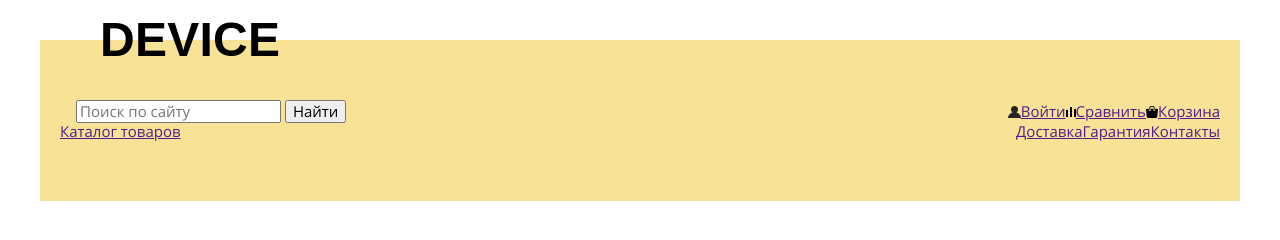
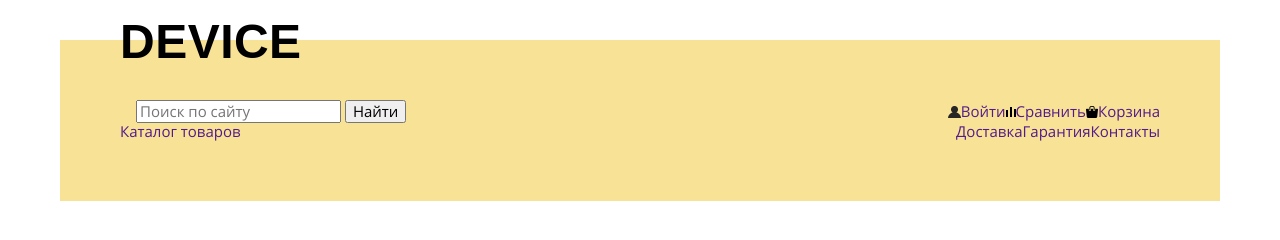
Before and after one commit to aalisenok/device, a plain HTML site: page index.html in a window 1280 px wide. Drawn offline with Linux system fonts and the light colour scheme.

Commit message:
fix header

```diff
--- a/css/style.css
+++ b/css/style.css
@@ -27,13 +27,12 @@ body {
     background: #f7e296;
     margin-top: 40px;
     position: relative;
-    padding-top: 60px;
-    padding-bottom: 60px;
+    padding: 60px;
 }
 .header__logo {
     position: absolute;
     left: 60px;
-    top: -24px;
+    top: -22px;
     color: #000000;
     text-decoration: none;
     font-family: "Gilroy", sans-serif;
@@ -41,10 +40,15 @@ body {
     font-weight: 700;
     line-height: 48px;
     text-transform: uppercase;
-    letter-spacing: 0.26px;
+    letter-spacing: 0.48px;
 }
-.navigation {
+.header__logo:hover {
+    opacity: .6;
 }
+.header__logo:active {
+    opacity: .3;
+}
+
 .user-list,
 .service-list {
     display: flex;
@@ -57,6 +61,10 @@ body {
 .service-list__item {
     display: flex;
     align-items: center;
+}
+.user-list__link,
+.service-list__link {
+    text-decoration: none;
 }
 .user-list__item--search,
 .service-list__item--catalog {
--- a/index.html
+++ b/index.html
@@ -10,7 +10,8 @@
     <title>Device</title>
 </head>
 <body>
-<header class="header container">
+<div class="container">
+    <header class="header">
         <h1 class="visually-hidden">Интернет-магазин гаджетов "DEVICE"</h1>
         <a href="index.html" class="header__logo logo">device</a>
         <nav class="navigation">
@@ -18,25 +19,31 @@
                 <li class="user-list__item user-list__item--search">
                     <form class="form-search" action="https://echo.htmlacademy.ru" method="get">
                         <label class="visually-hidden" for="search">Поиск</label>
-                    <input class="form-search__input" type="text" id="search" name="search" placeholder="Поиск по сайту">
+                        <input class="form-search__input" type="text" id="search" name="search"
+                               placeholder="Поиск по сайту">
                         <button class="form-search__btn" type="submit">Найти</button>
                     </form>
                 </li>
                 <li class="user-list__item user-list__item--login"><a href="" class="user-list__link">Войти</a></li>
-            <li class="user-list__item user-list__item--compare"><a href="" class="user-list__link">Сравнить</a></li>
+                <li class="user-list__item user-list__item--compare"><a href="" class="user-list__link">Сравнить</a>
+                </li>
                 <li class="user-list__item user-list__item--cart"><a href="" class="user-list__link">Корзина</a></li>
             </ul>
             <ul class="navigation__service service-list">
                 <li class="service-list__item service-list__item--catalog"><a href="" class="service-list__link">Каталог
                     товаров</a></li>
                 <li class="service-list__item service-list__item--delivery"><a href=""
-                                                                           class="service-list__link">Доставка</a></li>
+                                                                               class="service-list__link">Доставка</a>
+                </li>
                 <li class="service-list__item service-list__item--warranty"><a href=""
-                                                                           class="service-list__link">Гарантия</a></li>
+                                                                               class="service-list__link">Гарантия</a>
+                </li>
                 <li class="service-list__item service-list__item--contacts"><a href=""
-                                                                           class="service-list__link">Контакты</a></li>
+                                                                               class="service-list__link">Контакты</a>
+                </li>
             </ul>
         </nav>
     </header>
+</div>
 </body>
 </html>
```
Lines whose indentation alone changed are shown as unchanged.
